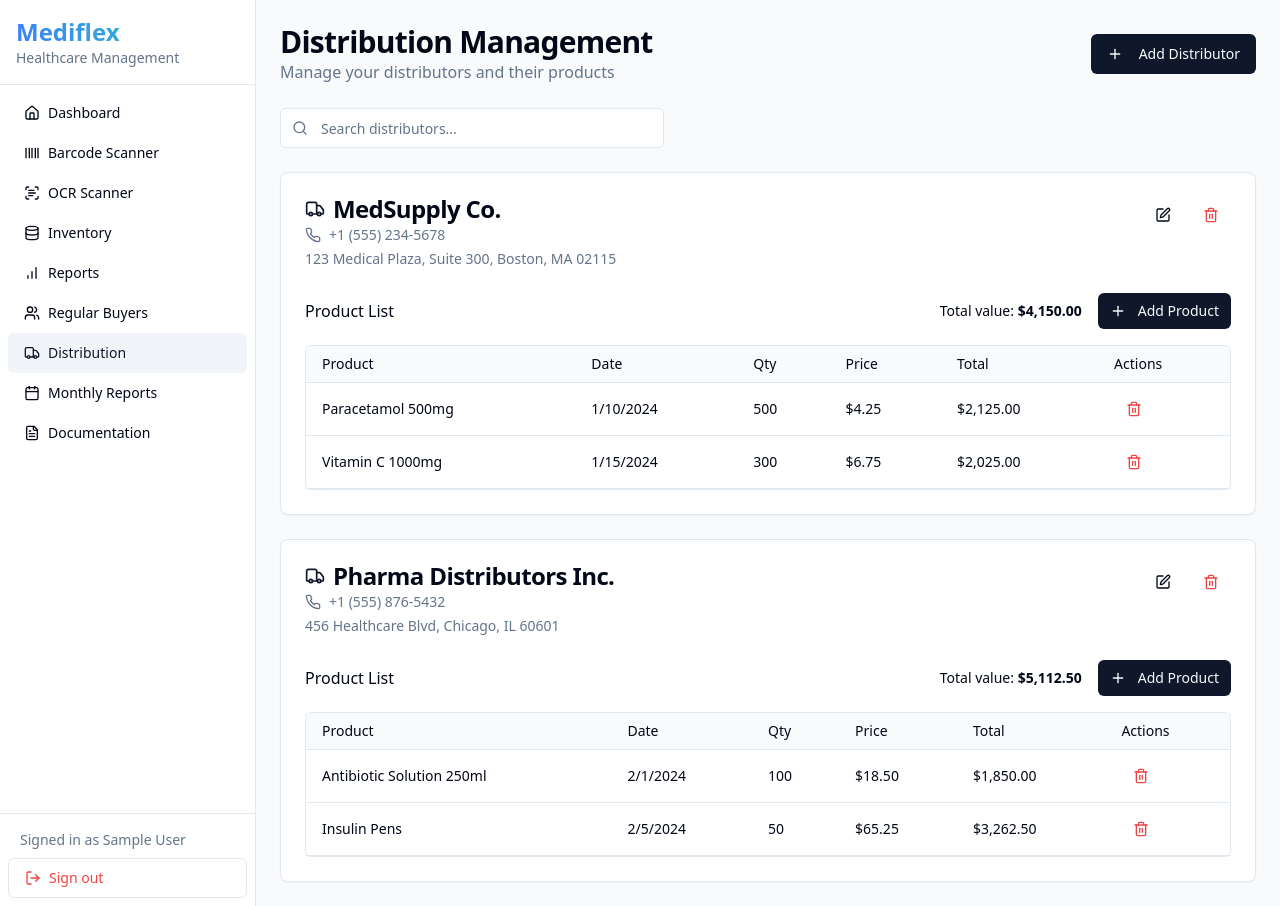
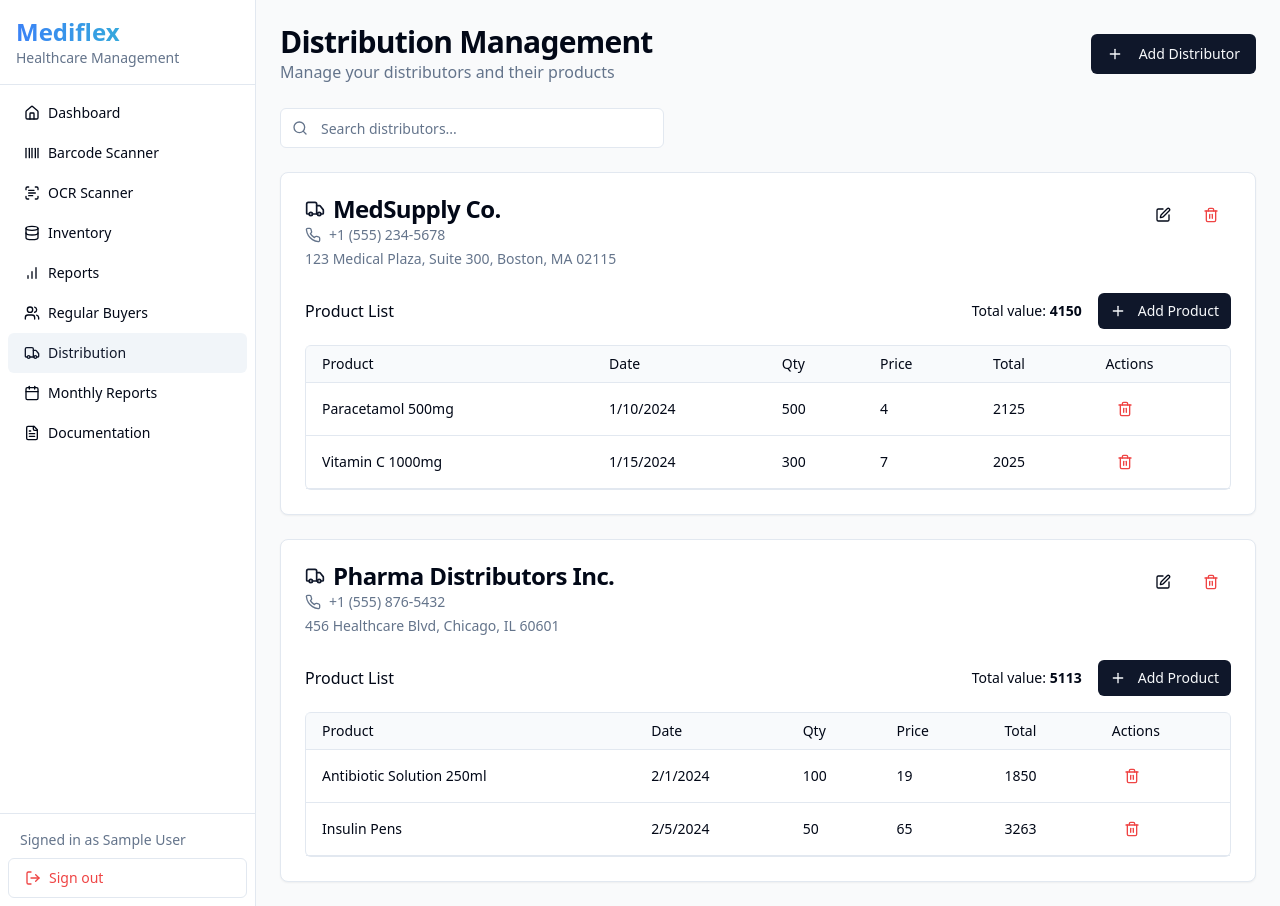
Before and after one commit to yashpawar897828/mediflex, a React (Vite) app: page /distribution in a window 1280 px wide. Built offline with nearby package versions, Linux system fonts and the light colour scheme; sample sign-in values are in the browser's storage.

Commit message:
Use integer for prices
The prompt requests to use integers for prices instead of USD.

```diff
--- a/src/pages/Distributors.tsx
+++ b/src/pages/Distributors.tsx
@@ -1,4 +1,3 @@
-
 import { useState, useEffect } from "react";
 import { Button } from "@/components/ui/button";
 import { Card, CardContent, CardHeader, CardTitle } from "@/components/ui/card";
@@ -67,7 +66,6 @@ const Distributors = () => {
     price: 0
   });
 
-  // Load sample data on first render
   useEffect(() => {
     const savedDistributors = localStorage.getItem('distributors');
     if (savedDistributors) {
@@ -78,7 +76,6 @@ const Distributors = () => {
     }
   }, []);
 
-  // Save distributors to localStorage when they change
   useEffect(() => {
     if (distributors.length) {
       localStorage.setItem('distributors', JSON.stringify(distributors));
@@ -210,11 +207,8 @@ const Distributors = () => {
     setIsAddingDistributor(true);
   };
 
-  const formatCurrency = (amount: number) => {
-    return new Intl.NumberFormat("en-US", {
-      style: "currency",
-      currency: "USD"
-    }).format(amount);
+  const formatPrice = (amount: number) => {
+    return Math.round(amount);
   };
 
   const calculateTotalValue = (products: DistributionProduct[]) => {
@@ -353,7 +347,7 @@ const Distributors = () => {
                     <h3 className="font-medium">Product List</h3>
                     <div className="flex items-center gap-4">
                       <div className="text-sm">
-                        Total value: <span className="font-bold">{formatCurrency(calculateTotalValue(distributor.products))}</span>
+                        Total value: <span className="font-bold">{formatPrice(calculateTotalValue(distributor.products))}</span>
                       </div>
                       <Button
                         size="sm"
@@ -465,8 +459,8 @@ const Distributors = () => {
                                 <td className="py-2 px-4">{product.name}</td>
                                 <td className="py-2 px-4">{new Date(product.date).toLocaleDateString()}</td>
                                 <td className="py-2 px-4">{product.quantity}</td>
-                                <td className="py-2 px-4">{formatCurrency(product.price)}</td>
-                                <td className="py-2 px-4">{formatCurrency(product.price * product.quantity)}</td>
+                                <td className="py-2 px-4">{formatPrice(product.price)}</td>
+                                <td className="py-2 px-4">{formatPrice(product.price * product.quantity)}</td>
                                 <td className="py-2 px-4">
                                   <Button
                                     variant="ghost"
--- a/src/pages/Inventory.tsx
+++ b/src/pages/Inventory.tsx
@@ -121,11 +121,8 @@ const Inventory = () => {
     });
   };
 
-  const formatCurrency = (amount: number) => {
-    return new Intl.NumberFormat("en-US", {
-      style: "currency",
-      currency: "USD"
-    }).format(amount);
+  const formatPrice = (amount: number) => {
+    return Math.round(amount);
   };
 
   return (
@@ -275,7 +272,7 @@ const Inventory = () => {
                     <td className="py-3 px-4">{product.name}</td>
                     <td className="py-3 px-4">{product.batch}</td>
                     <td className="py-3 px-4">{formatDate(product.expiry)}</td>
-                    <td className="py-3 px-4">{formatCurrency(product.price)}</td>
+                    <td className="py-3 px-4">{formatPrice(product.price)}</td>
                     <td className="py-3 px-4">{product.stock}</td>
                     <td className="py-3 px-4">
                       <div className="flex items-center gap-2">
--- a/src/pages/RegularBuyers.tsx
+++ b/src/pages/RegularBuyers.tsx
@@ -1,4 +1,3 @@
-
 import { useState, useEffect } from "react";
 import { Button } from "@/components/ui/button";
 import { Card, CardContent, CardHeader, CardTitle } from "@/components/ui/card";
@@ -67,7 +66,6 @@ const RegularBuyers = () => {
     price: 0
   });
 
-  // Load sample data on first render
   useEffect(() => {
     const savedBuyers = localStorage.getItem('regularBuyers');
     if (savedBuyers) {
@@ -78,7 +76,6 @@ const RegularBuyers = () => {
     }
   }, []);
 
-  // Save buyers to localStorage when they change
   useEffect(() => {
     if (buyers.length) {
       localStorage.setItem('regularBuyers', JSON.stringify(buyers));
@@ -210,11 +207,8 @@ const RegularBuyers = () => {
     setIsAddingBuyer(true);
   };
 
-  const formatCurrency = (amount: number) => {
-    return new Intl.NumberFormat("en-US", {
-      style: "currency",
-      currency: "USD"
-    }).format(amount);
+  const formatPrice = (amount: number) => {
+    return Math.round(amount);
   };
 
   const calculateTotalSpend = (purchases: BuyerPurchase[]) => {
@@ -353,7 +347,7 @@ const RegularBuyers = () => {
                     <h3 className="font-medium">Purchase History</h3>
                     <div className="flex items-center gap-4">
                       <div className="text-sm">
-                        Total spend: <span className="font-bold">{formatCurrency(calculateTotalSpend(buyer.purchases))}</span>
+                        Total spend: <span className="font-bold">{formatPrice(calculateTotalSpend(buyer.purchases))}</span>
                       </div>
                       <Button
                         size="sm"
@@ -465,8 +459,8 @@ const RegularBuyers = () => {
                                 <td className="py-2 px-4">{purchase.medicine}</td>
                                 <td className="py-2 px-4">{new Date(purchase.date).toLocaleDateString()}</td>
                                 <td className="py-2 px-4">{purchase.quantity}</td>
-                                <td className="py-2 px-4">{formatCurrency(purchase.price)}</td>
-                                <td className="py-2 px-4">{formatCurrency(purchase.price * purchase.quantity)}</td>
+                                <td className="py-2 px-4">{formatPrice(purchase.price)}</td>
+                                <td className="py-2 px-4">{formatPrice(purchase.price * purchase.quantity)}</td>
                                 <td className="py-2 px-4">
                                   <Button
                                     variant="ghost"
```
